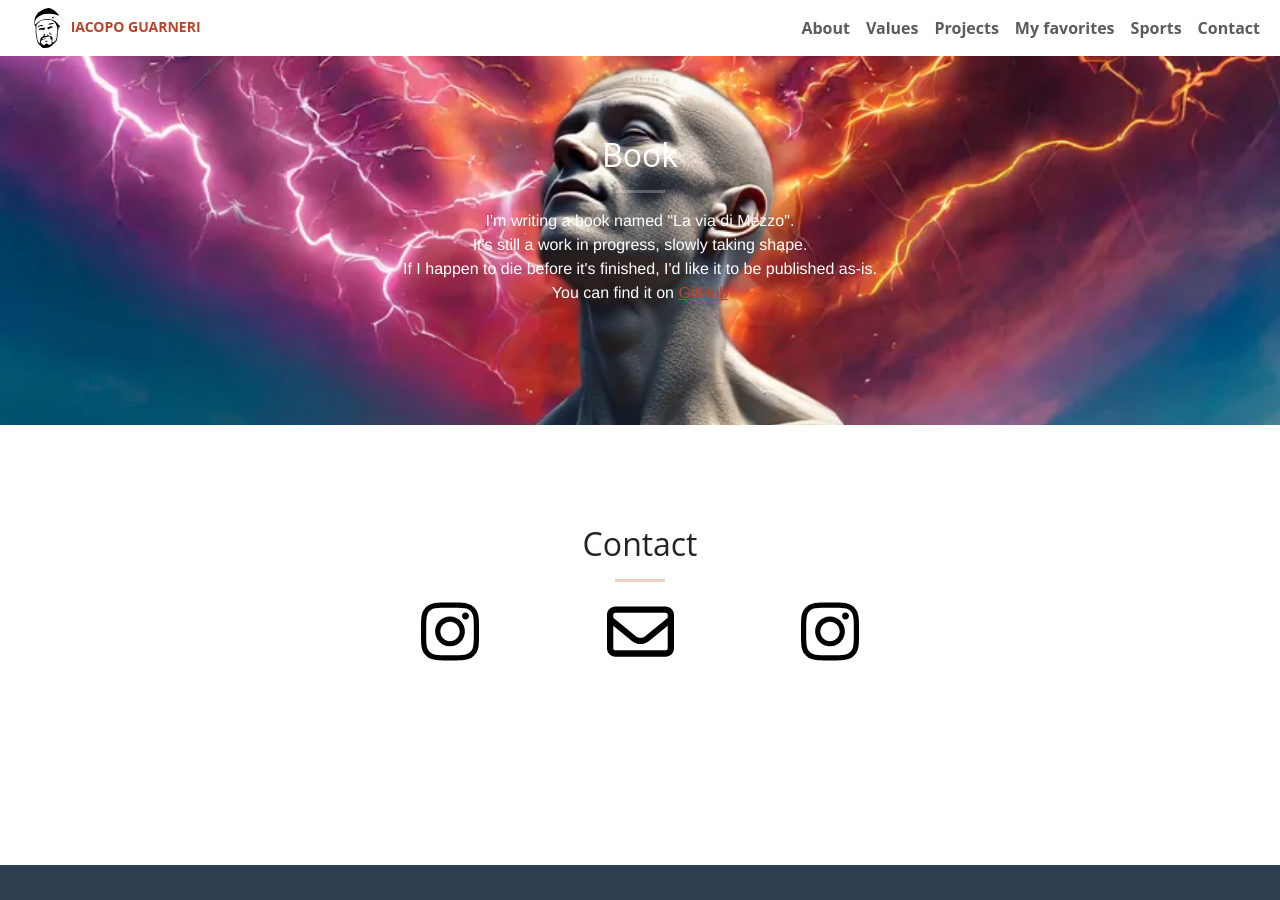
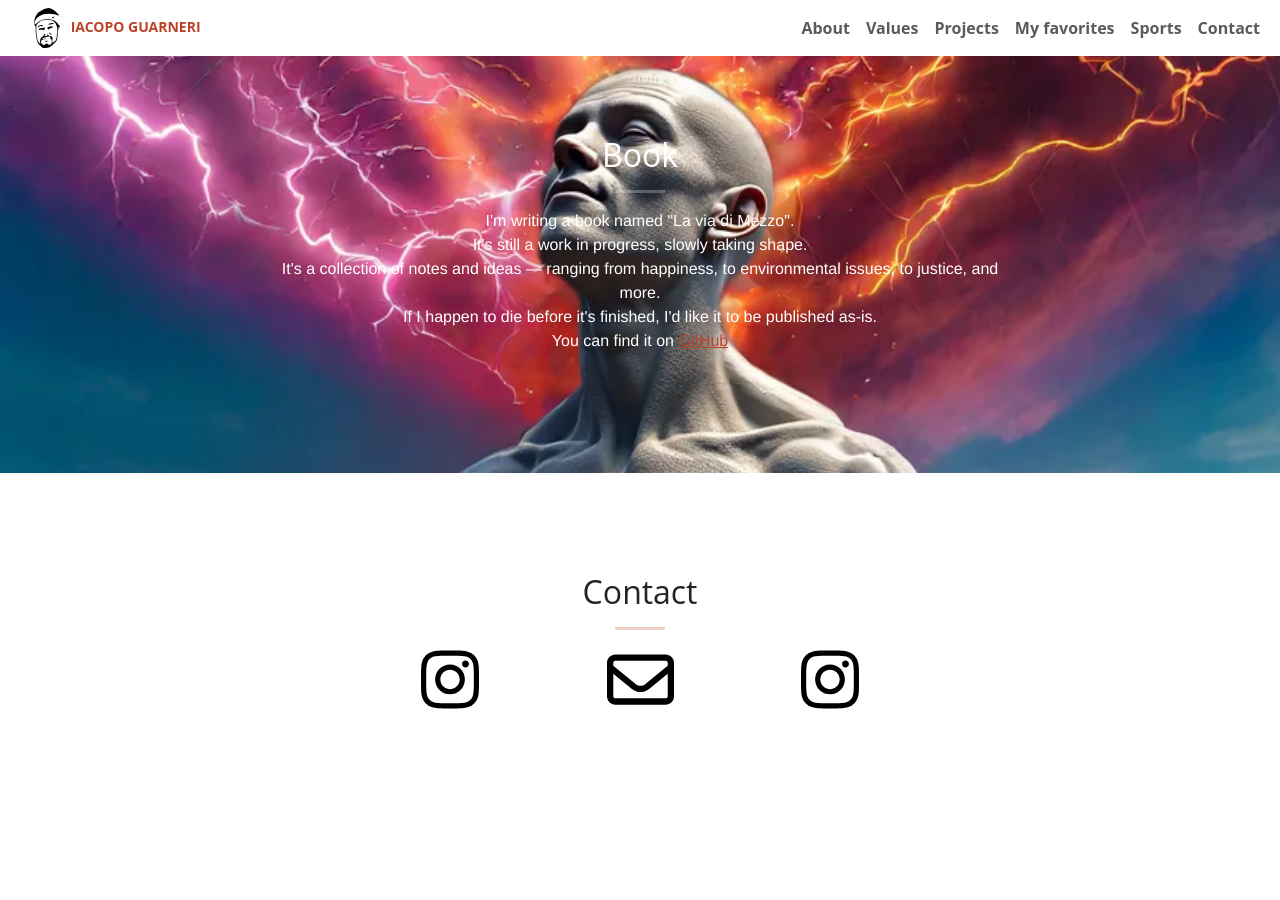
Before and after one commit to iacoposk8/iacoposk8.github.io, a Jekyll site: the page built from index.html, in a window 1280 px wide and 900 px high, scrolled down 3382 px. Built offline with Jekyll 4.4.1, drawn with Linux system fonts in a browser that asks for light colours.

Commit message:
Update book.html

```diff
--- a/_includes/book.html
+++ b/_includes/book.html
@@ -5,9 +5,10 @@
                 <h2 class="section-heading text-faded">Book</h2>
                 <hr class="light mx-auto">
                 <p class="text-faded">I'm writing a book named "La via di Mezzo".<br />
-                    It's still a work in progress, slowly taking shape.<br />
-                    If I happen to die before it's finished, I'd like it to be published as-is.<br />
-                    You can find it on <a href="https://github.com/iacoposk8/ViaDiMezzo" target="_blank">GitHub</a>
+It's still a work in progress, slowly taking shape.<br />
+It's a collection of notes and ideas — ranging from happiness, to environmental issues, to justice, and more.<br />
+If I happen to die before it's finished, I'd like it to be published as-is.<br />
+You can find it on <a href="https://github.com/iacoposk8/ViaDiMezzo" target="_blank">GitHub</a>
 
                     <!--The last update was X days ago, so:
 
```
